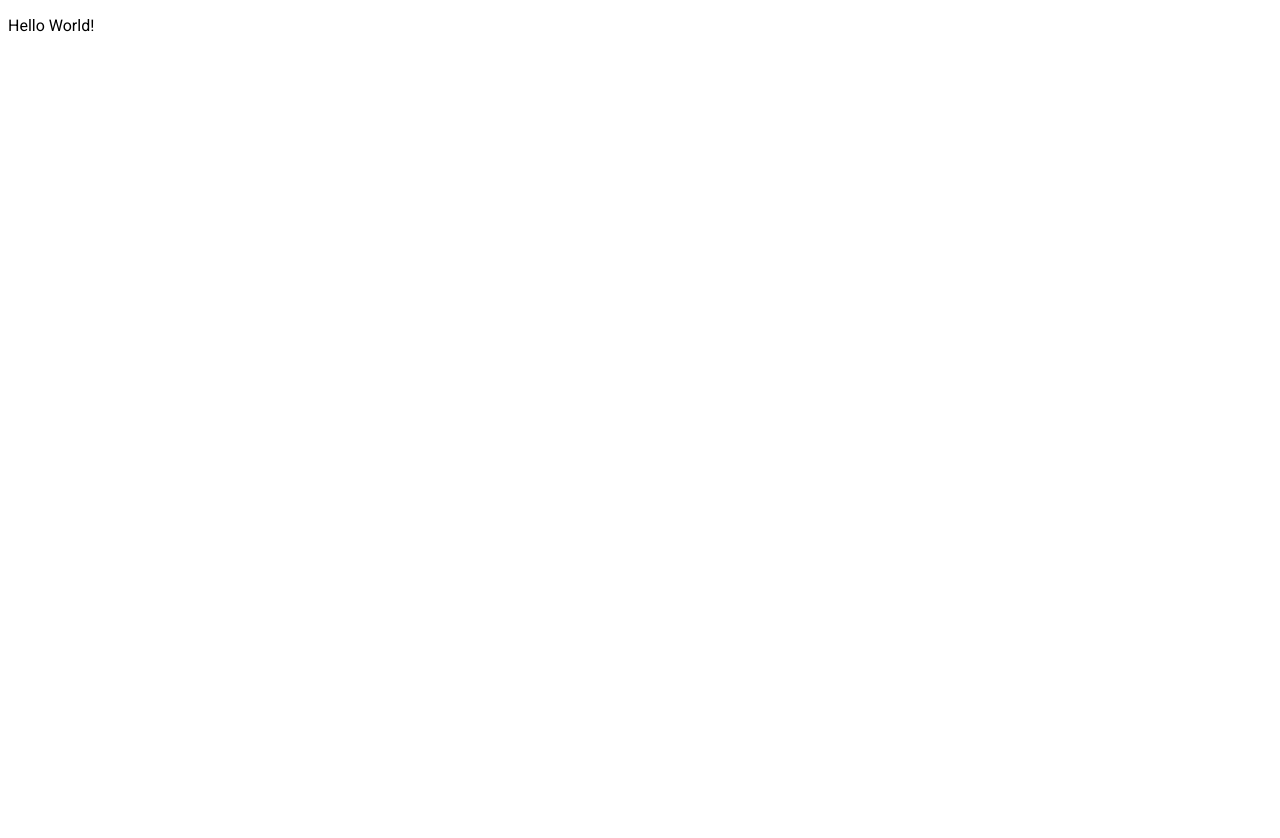
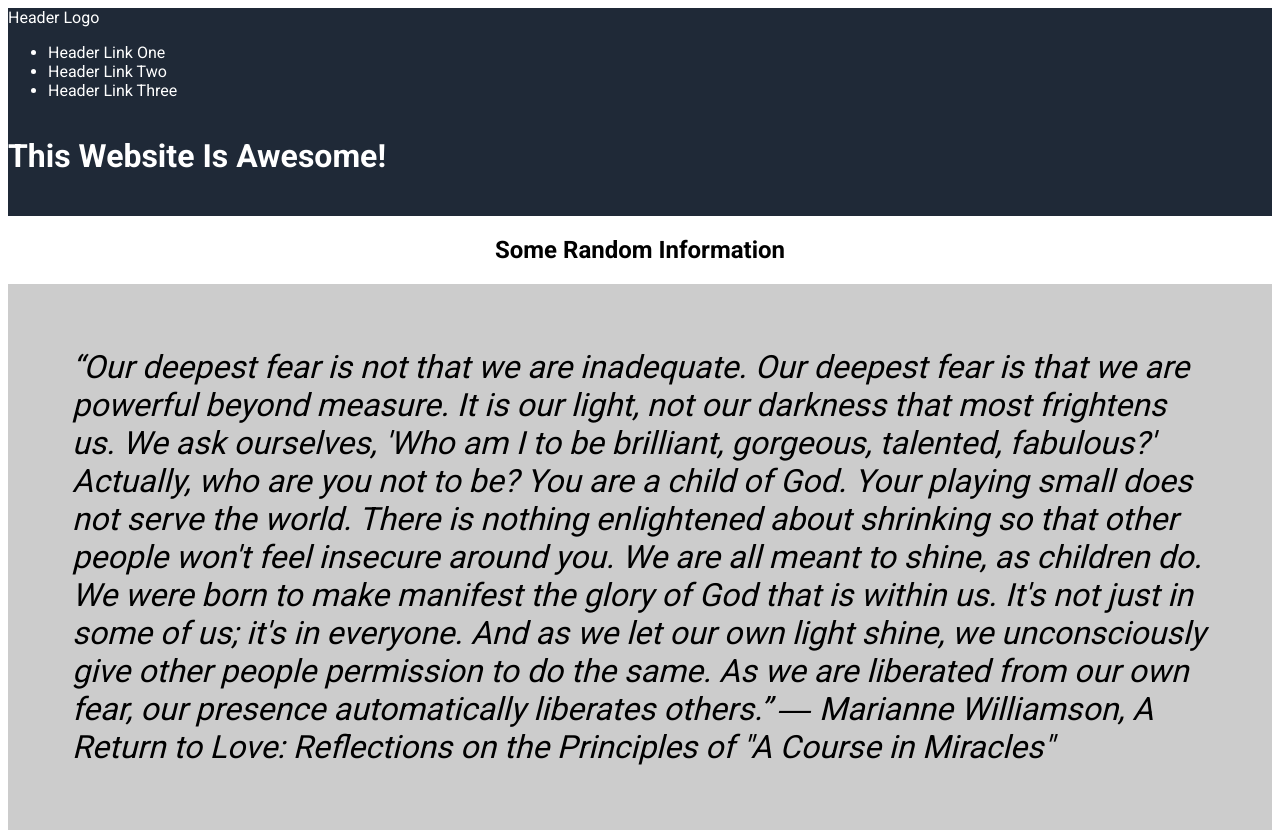
Before and after one commit to lanedenson/project-landing-page, a plain HTML site: page index.html in a window 1280 px wide. Before the commit the page ends 800 px from the top, so only its background shows below. Drawn offline with Linux system fonts and the light colour scheme.

Commit message:
Added additional styling

```diff
--- a/index.html
+++ b/index.html
@@ -1,5 +1,6 @@
 <!DOCTYPE html>
 <html lang="en">
+
 <head>
     <meta charset="UTF-8">
     <meta http-equiv="X-UA-Compatible" content="IE=edge">
@@ -7,7 +8,53 @@
     <title>Project: Landing Page</title>
     <link rel="stylesheet" href="style.css">
 </head>
+
 <body>
- <p>Hello World!</p>
+    <div class="header">
+        <div class="header-logo">
+            Header Logo
+        </div>
+        <div class="header-menu">
+            <ul>
+                <li>
+                    Header Link One
+                </li>
+                <li>
+                    Header Link Two
+                </li>
+                <li>
+                    Header Link Three
+                </li>
+            </ul>
+        </div>
+
+    </div>
+    <div class="hero">
+        <div class="hero-left">
+            <h1>This Website Is Awesome!</h1>
+
+        </div>
+        <div class="hero-right">
+            <img src="" />
+        </div>
+
+    </div>
+
+    <div class="content">
+        <h2>Some Random Information</h2>
+    </div>
+
+    <div class="pullquote">
+
+“Our deepest fear is not that we are inadequate. Our deepest fear is that we are powerful beyond measure. It is our light, not our darkness that most frightens us. We ask ourselves, 'Who am I to be brilliant, gorgeous, talented, fabulous?' Actually, who are you not to be? You are a child of God. Your playing small does not serve the world. There is nothing enlightened about shrinking so that other people won't feel insecure around you. We are all meant to shine, as children do. We were born to make manifest the glory of God that is within us. It's not just in some of us; it's in everyone. And as we let our own light shine, we unconsciously give other people permission to do the same. As we are liberated from our own fear, our presence automatically liberates others.”
+
+― Marianne Williamson, A Return to Love: Reflections on the Principles of "A Course in Miracles"
+    </div>
+
+    <div class="calltoaction">
+
+    </div>
+
 </body>
+
 </html>
--- a/style.css
+++ b/style.css
@@ -1,5 +1,29 @@
 @import url('https://fonts.googleapis.com/css2?family=Roboto:wght@400;700&display=swap');
 
 body {
+    display: flex;
+    flex-direction: column;
     font-family: Roboto, sans-serif;
 }
+
+.header,
+.hero {
+    background-color: #1f2937;
+    color: white;
+}
+
+.content {
+    display: flex;
+    justify-content: center;
+}
+
+.pullquote {
+    background-color: #ccc;
+    font-style: italic;
+    font-size: 32px;
+    padding: 64px;
+}
+
+.footer {
+
+}
```
